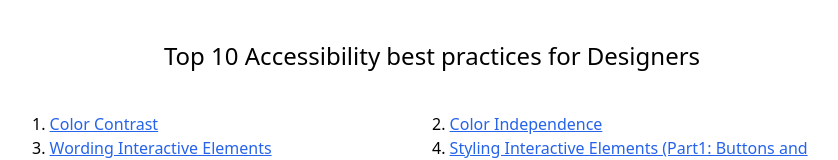
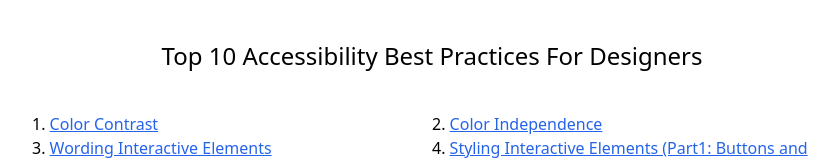
Before and after one commit to vipulpathak113/react-accessibility, a Next.js app: page / in a window 1280 px wide. Shown: the top 160 px of the page, without its empty margins (208-1046 px from the left). Built offline with nearby package versions, Linux system fonts and the light colour scheme.

Commit message:
minor changes

```diff
--- a/pages/index.tsx
+++ b/pages/index.tsx
@@ -4,7 +4,7 @@ export default function Home() {
   return (
     <>
       <h1 className="text-2xl text-center m-10">
-        Top 10 Accessibility best practices for Designers
+        Top 10 Accessibility Best Practices For Designers
       </h1>
 
       <div className="grid grid-cols-[400px_400px] justify-center">
```
